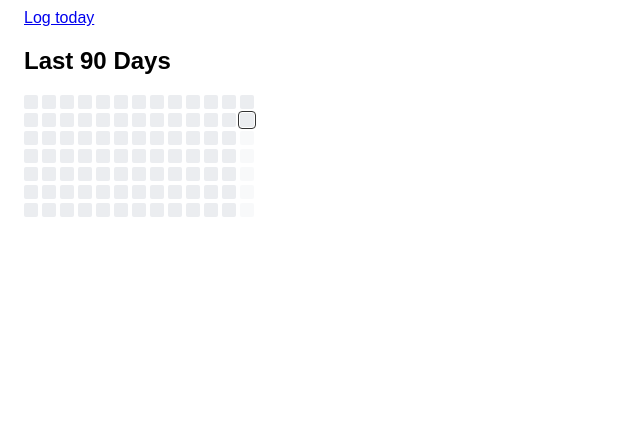
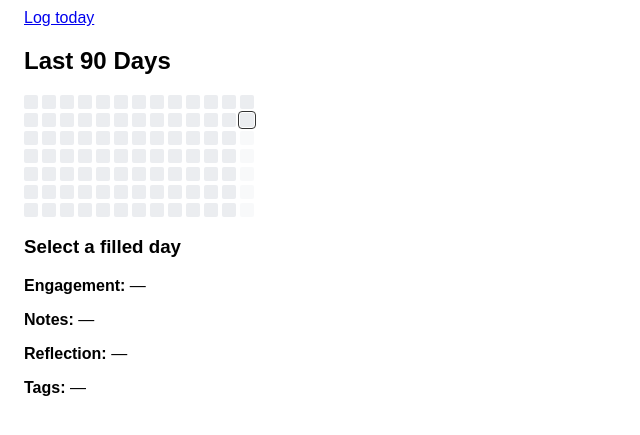
Before and after one commit to devkp-1/daily-fl, a Flask app: page / in a window 1280 px wide. Shown: the part 243-678 px from the top of the page, without its empty margins (0-640 px from the left). Run offline with Flask 3, Linux system fonts and the light colour scheme; data comes from the database, SQL or seed files in the repository; data that the repository does not hold is empty.

Commit message:
Add clickable heatmap day details on dashboard
Expose per-day notes/reflection/tags in heatmap metadata and add client-side details panel toggle for filled cells. Also adds tests and trims implementation plan to remaining work.

Co-authored-by: Copilot <223556219+Copilot@users.noreply.github.com>

```diff
--- a/app.py
+++ b/app.py
@@ -142,7 +142,7 @@ def create_app(test_config: dict | None = None) -> Flask:
         finally:
             connection.close()
 
-    def get_heatmap_columns() -> list[list[dict[str, str | int | bool]]]:
+    def get_heatmap_columns() -> list[list[dict[str, str | int | bool | list[str]]]]:
         today = date.today()
         last_90_start = today - timedelta(days=89)
 
@@ -156,32 +156,59 @@ def create_app(test_config: dict | None = None) -> Flask:
         try:
             entry_rows = connection.execute(
                 """
-                SELECT date, engagement
+                SELECT id, date, notes, reflection, engagement
                 FROM entry
                 WHERE date BETWEEN ? AND ?
+                """,
+                (grid_start.isoformat(), grid_end.isoformat()),
+            ).fetchall()
+            tag_rows = connection.execute(
+                """
+                SELECT e.date, et.tag
+                FROM entry_tag et
+                JOIN entry e ON e.id = et.entry_id
+                WHERE e.date BETWEEN ? AND ?
+                ORDER BY et.tag
                 """,
                 (grid_start.isoformat(), grid_end.isoformat()),
             ).fetchall()
         finally:
             connection.close()
 
-        engagement_by_date = {str(row["date"]): int(row["engagement"]) for row in entry_rows}
+        entry_by_date: dict[str, dict[str, str | int | list[str]]] = {
+            str(row["date"]): {
+                "engagement": int(row["engagement"]),
+                "notes": str(row["notes"]),
+                "reflection": str(row["reflection"]),
+                "tags": [],
+            }
+            for row in entry_rows
+        }
+        for row in tag_rows:
+            day = str(row["date"])
+            if day in entry_by_date:
+                entry_by_date[day]["tags"].append(str(row["tag"]))
 
-        columns: list[list[dict[str, str | int | bool]]] = []
+        columns: list[list[dict[str, str | int | bool | list[str]]]] = []
         for week_offset in range(13):
             week_start = grid_start + timedelta(weeks=week_offset)
-            week_days: list[dict[str, str | int | bool]] = []
+            week_days: list[dict[str, str | int | bool | list[str]]] = []
             for day_offset in range(7):
                 day_value = week_start + timedelta(days=day_offset)
                 day_iso = day_value.isoformat()
                 in_last_90 = last_90_start <= day_value <= today
-                engagement = engagement_by_date.get(day_iso, 0) if in_last_90 else 0
+                day_entry = entry_by_date.get(day_iso)
+                engagement = int(day_entry["engagement"]) if day_entry is not None and in_last_90 else 0
                 week_days.append(
                     {
                         "date": day_iso,
                         "engagement": engagement,
                         "in_last_90": in_last_90,
                         "is_today": day_value == today,
+                        "notes": str(day_entry["notes"]) if day_entry is not None else "",
+                        "reflection": str(day_entry["reflection"]) if day_entry is not None else "",
+                        "tags": list(day_entry["tags"]) if day_entry is not None else [],
+                        "has_entry": day_entry is not None and in_last_90,
                     }
                 )
             columns.append(week_days)
--- a/static/styles.css
+++ b/static/styles.css
@@ -18,7 +18,10 @@ body {
     width: 14px;
     height: 14px;
     border-radius: 2px;
+    border: 0;
+    padding: 0;
     background: #ebedf0;
+    cursor: default;
 }
 
 .intensity-1 {
@@ -49,3 +52,12 @@ body {
     outline: 1px solid #333;
     outline-offset: 1px;
 }
+
+.heatmap-cell[data-has-entry="1"] {
+    cursor: pointer;
+}
+
+.day-details {
+    margin-top: 16px;
+    max-width: 680px;
+}
--- a/templates/dashboard.html
+++ b/templates/dashboard.html
@@ -22,17 +22,50 @@
                 {% for column in heatmap_columns %}
                 <div class="heatmap-column">
                     {% for day in column %}
-                    <div
+                    <button
+                        type="button"
                         class="heatmap-cell intensity-{{ day.engagement }}{% if not day.in_last_90 %} heatmap-cell-outside{% endif %}{% if day.is_today %} heatmap-cell-today{% endif %}"
                         data-date="{{ day.date }}"
                         data-engagement="{{ day.engagement }}"
+                        data-notes="{{ day.notes }}"
+                        data-reflection="{{ day.reflection }}"
+                        data-tags="{{ day.tags | join(', ') }}"
+                        {% if day.has_entry %}data-has-entry="1"{% else %}data-has-entry="0" disabled{% endif %}
                         title="{{ day.date }} (engagement: {{ day.engagement }})"
-                    ></div>
+                        aria-label="{{ day.date }} engagement {{ day.engagement }}"
+                    ></button>
                     {% endfor %}
                 </div>
                 {% endfor %}
             </div>
+            <section id="day-details" class="day-details" aria-live="polite">
+                <h3 id="day-details-date">Select a filled day</h3>
+                <p><strong>Engagement:</strong> <span id="day-details-engagement">—</span></p>
+                <p><strong>Notes:</strong> <span id="day-details-notes">—</span></p>
+                <p><strong>Reflection:</strong> <span id="day-details-reflection">—</span></p>
+                <p><strong>Tags:</strong> <span id="day-details-tags">—</span></p>
+            </section>
         </section>
     </main>
+    <script>
+        (() => {
+            const dateEl = document.getElementById("day-details-date");
+            const engagementEl = document.getElementById("day-details-engagement");
+            const notesEl = document.getElementById("day-details-notes");
+            const reflectionEl = document.getElementById("day-details-reflection");
+            const tagsEl = document.getElementById("day-details-tags");
+            const cells = document.querySelectorAll(".heatmap-cell[data-has-entry='1']");
+
+            for (const cell of cells) {
+                cell.addEventListener("click", () => {
+                    dateEl.textContent = cell.dataset.date || "Selected day";
+                    engagementEl.textContent = cell.dataset.engagement || "—";
+                    notesEl.textContent = cell.dataset.notes || "—";
+                    reflectionEl.textContent = cell.dataset.reflection || "—";
+                    tagsEl.textContent = cell.dataset.tags || "None";
+                });
+            }
+        })();
+    </script>
 </body>
 </html>
```
Also changed, not shown: IMPLEMENTATION_PLAN.md (+7 -16 lines), tests/test_bootstrap.py (+35 -0 lines).
